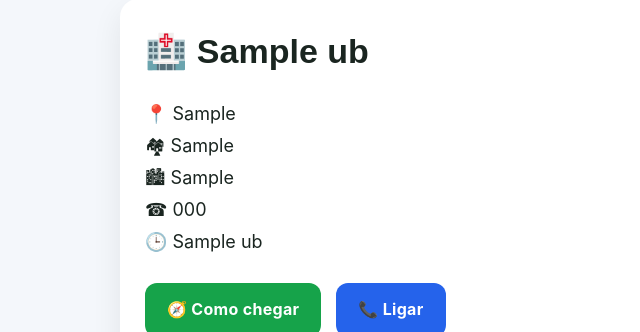
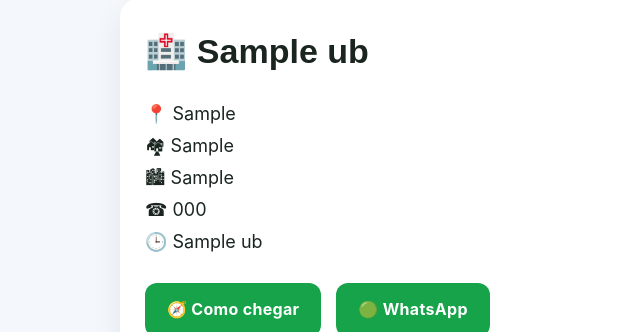
Before and after one commit to maiconx4-hue/saudeap, a Flask app: page /ubs/1 in a window 1280 px wide. Shown: the part 31-363 px from the top of the page, without its empty margins (0-640 px from the left). Run offline with Flask 3, Linux system fonts and the light colour scheme; tables that the repository leaves empty hold one stand-in row (values such as "Sample post").

Commit message:
Substitui  but whats

```diff
--- a/templates/ubs_detalhes.html
+++ b/templates/ubs_detalhes.html
@@ -202,10 +202,11 @@ href="https://www.google.com/maps/dir/?api=1&destination={{ ubs.latitude }},{{ u
 </a>
 
 <a
-class="btn btn-blue"
-href="tel:{{ ubs.telefone }}">
+class="btn btn-green"
+href="https://wa.me/55{{ ubs.telefone | replace('(', '') | replace(')', '') | replace('-', '') | replace(' ', '') }}"
+target="_blank">
 
-📞 Ligar
+    🟢 WhatsApp
 
 </a>
 
```
